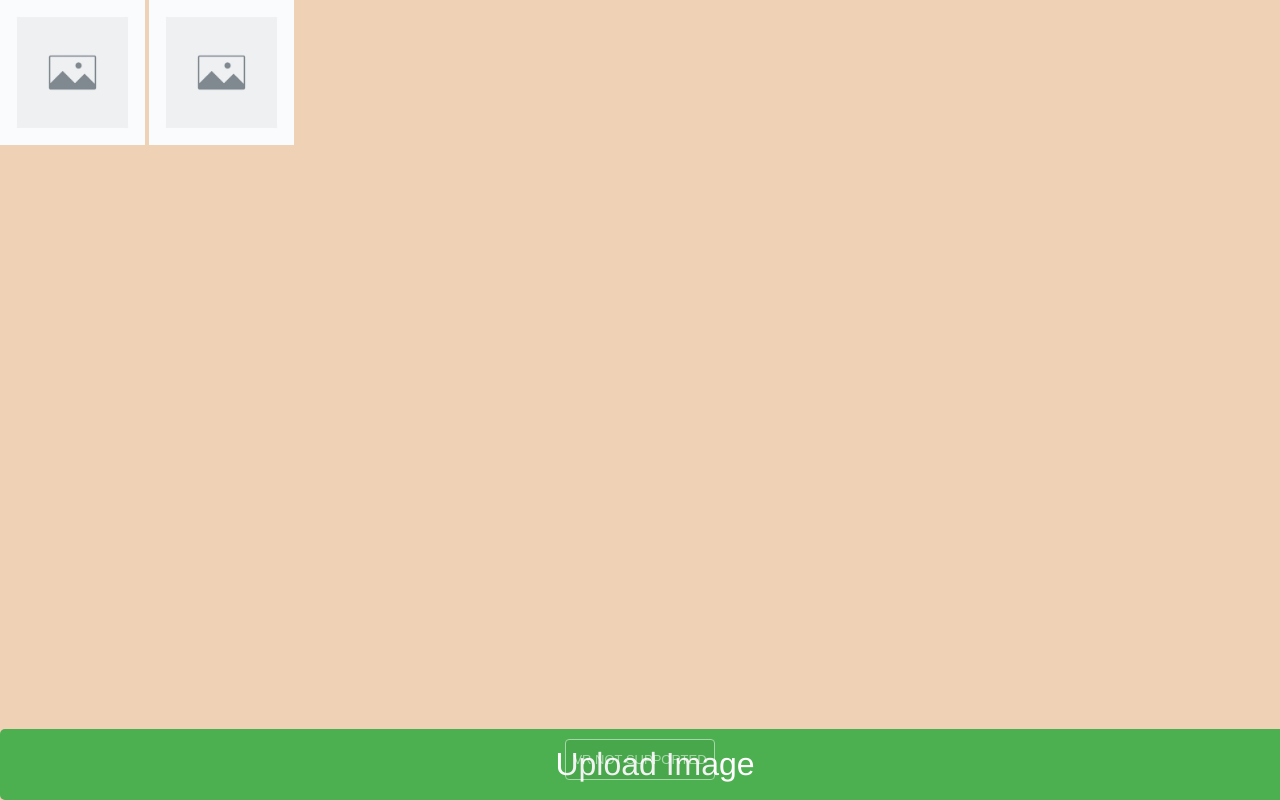
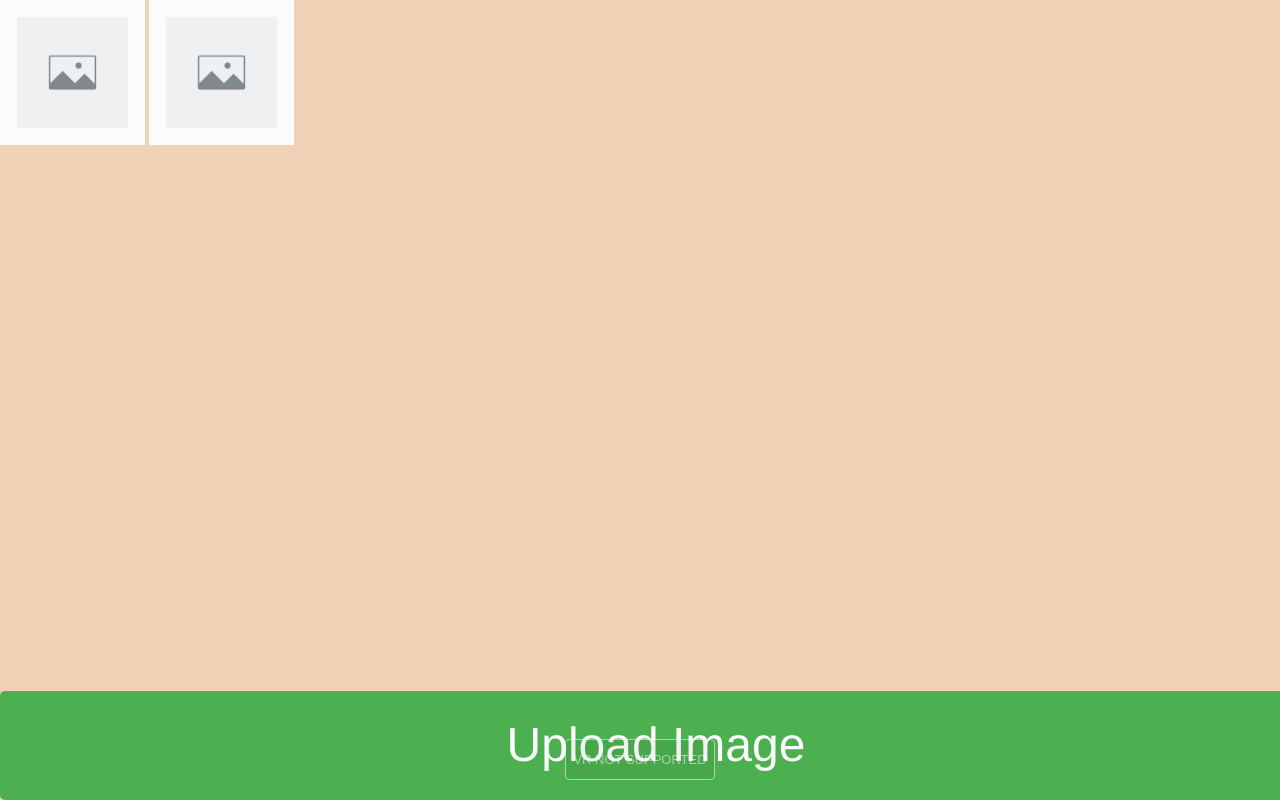
Before and after one commit to Immersive-Collective/xr-midas-threejs, a Flask app: page / in a window 1280 px wide. Run offline with Flask 3, Linux system fonts and the light colour scheme; some libraries are stand-ins or nearby versions.

Commit message:
Cosmetics

```diff
--- a/midas/static/styles/main.css
+++ b/midas/static/styles/main.css
@@ -96,11 +96,11 @@
     display: block;
     background-color: #4CAF50; /* green background color */
     color: white; /* white text */
-    padding: 10px 15px;
+    padding: 1rem;
     text-align: center;
     border-radius: 5px;
     cursor: pointer;
-    font-size: 2rem; /* make the text bigger for mobile readability */
+    font-size: 3rem; /* make the text bigger for mobile readability */
     width: 100%; /* full width for easier tapping on mobile */
     border: none;
     margin: 0;
```
